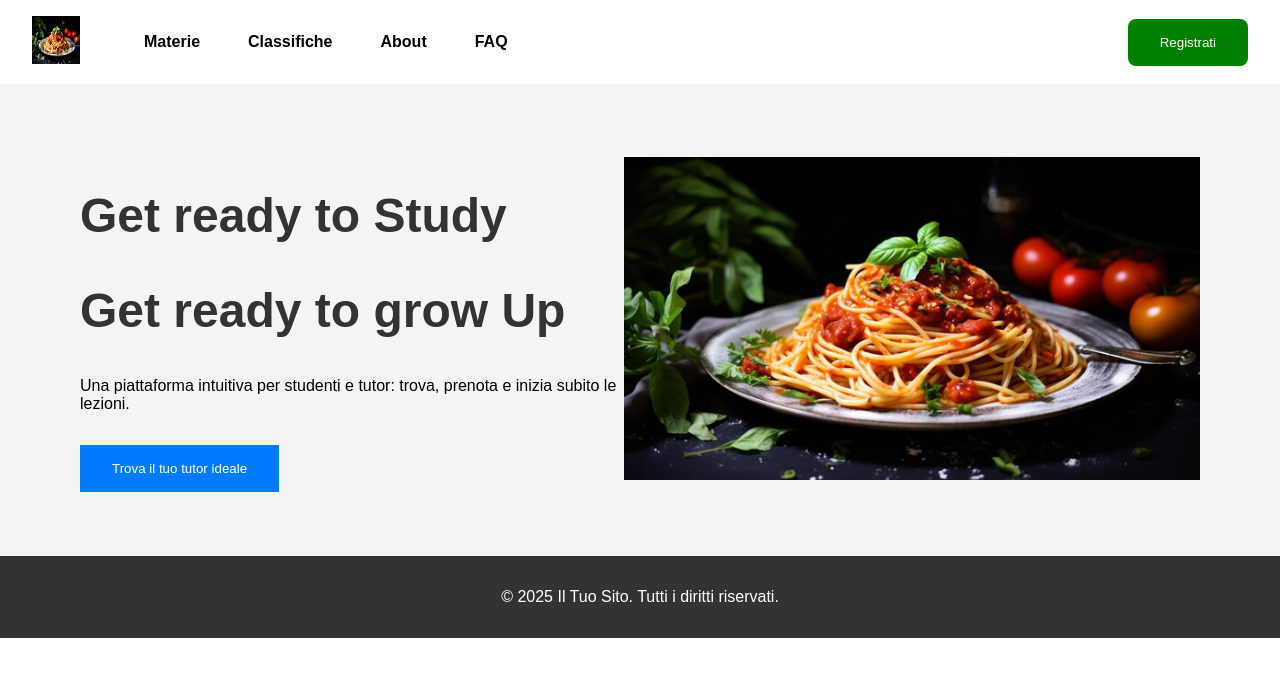
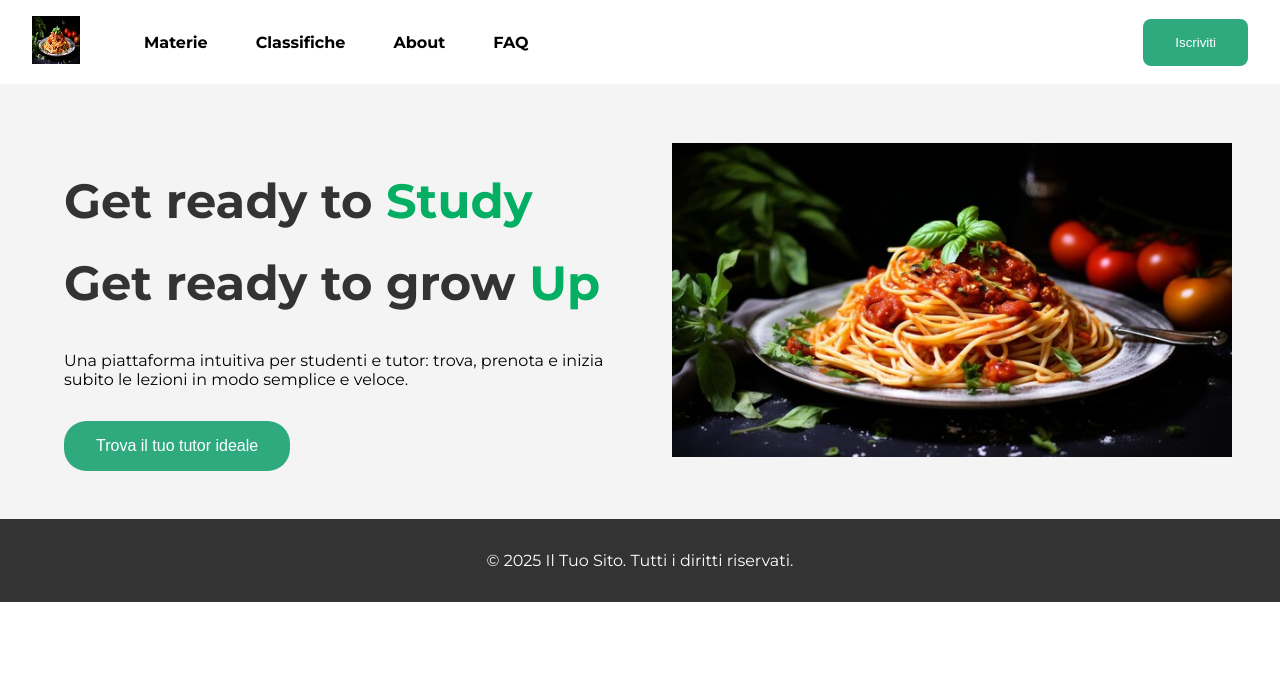
Before and after one commit to avis33/studyUP, a plain HTML site: page client/index.html in a window 1280 px wide. Drawn offline with Linux system fonts and the light colour scheme.

Commit message:
aggiustato i colori e messo hover sui link

```diff
--- a/client/css/hero.css
+++ b/client/css/hero.css
@@ -1,6 +1,7 @@
+@import url('https://fonts.googleapis.com/css2?family=Montserrat:wght@400;500;600;700&display=swap');
 /* Stile generale */
 body {
-    font-family: Arial, sans-serif;
+    font-family: 'Montserrat', sans-serif;
     margin: 0;
     padding: 0;
     box-sizing: border-box;
@@ -37,11 +38,41 @@ body {
     text-decoration: none;
     color: black;
     font-size: 1rem;
+    position: relative; /* Necessario per l'effetto hover */
+    padding-bottom: 5px; /* Spazio per la barra */
+}
+
+/* Effetto hover con barra verde */
+.nav-links li a:hover::after {
+    content: "";
+    position: absolute;
+    left: 0;
+    bottom: 0;
+    width: 100%;
+    height: 3px; /* Spessore della barra */
+    background-color: #04AF64;
+    animation: slideIn 0.3s ease-out; /* Animazione */
+}
+
+/* Animazione (opzionale) */
+@keyframes slideIn {
+    from {
+        width: 0;
+    }
+    to {
+        width: 100%;
+    }
+}
+
+
+.word-bold{
+   font-weight: bolder;
+   color: #04AF64;
 }
 
 .register-btn button {
     padding: 1rem 2rem;
-    background-color: green;
+    background-color: #2FAA7F;
     border: none;
     color: white;
     cursor: pointer;
@@ -53,12 +84,13 @@ body {
     display: flex;
     align-items: center;
     justify-content: space-between;
-    padding: 4rem 5rem;
+    padding: 2rem 3rem;
     background-color: #f4f4f4;
 }
 
 .hero-left {
     max-width: 50%;
+    padding: 1rem;
 }
 
 .hero-left h1 {
@@ -73,8 +105,10 @@ body {
 
 .hero-left button {
     padding: 1rem 2rem;
-    background-color: #007bff;
+    background-color: #2FAA7F;
+    font-size: 1rem;
     color: white;
+    border-radius: 1.4rem;
     border: none;
     cursor: pointer;
 }
--- a/client/index.html
+++ b/client/index.html
@@ -21,7 +21,7 @@
             </ul>
         </div>
         <div class="register-btn">
-            <button>Registrati</button>
+            <button>Iscriviti</button>
         </div>
     </nav>
 
@@ -29,10 +29,10 @@
     <!-- Hero Section -->
     <section class="hero">
         <div class="hero-left">
-            <h1>Get ready to Study</h1>
-            <h1>Get ready to grow Up</h1>
-            <p>Una piattaforma intuitiva per studenti e tutor: trova, prenota e inizia subito le lezioni.</p>
-            <button onclick="alert('Benvenuto!')">Trova il tuo tutor ideale</button>
+            <h1>Get ready to <b class="word-bold">Study</b></h1>
+            <h1 style="margin-top: -1rem;">Get ready to grow <b class="word-bold">Up</b></h1>
+            <p>Una piattaforma intuitiva per studenti e tutor: trova, prenota e inizia subito le lezioni in modo semplice e veloce.</p>
+            <button>Trova il tuo tutor ideale</button>
         </div>
         <div class="hero-right">
             <img src="/client/assets/images/spa.jpg" alt="Hero Image">
```
